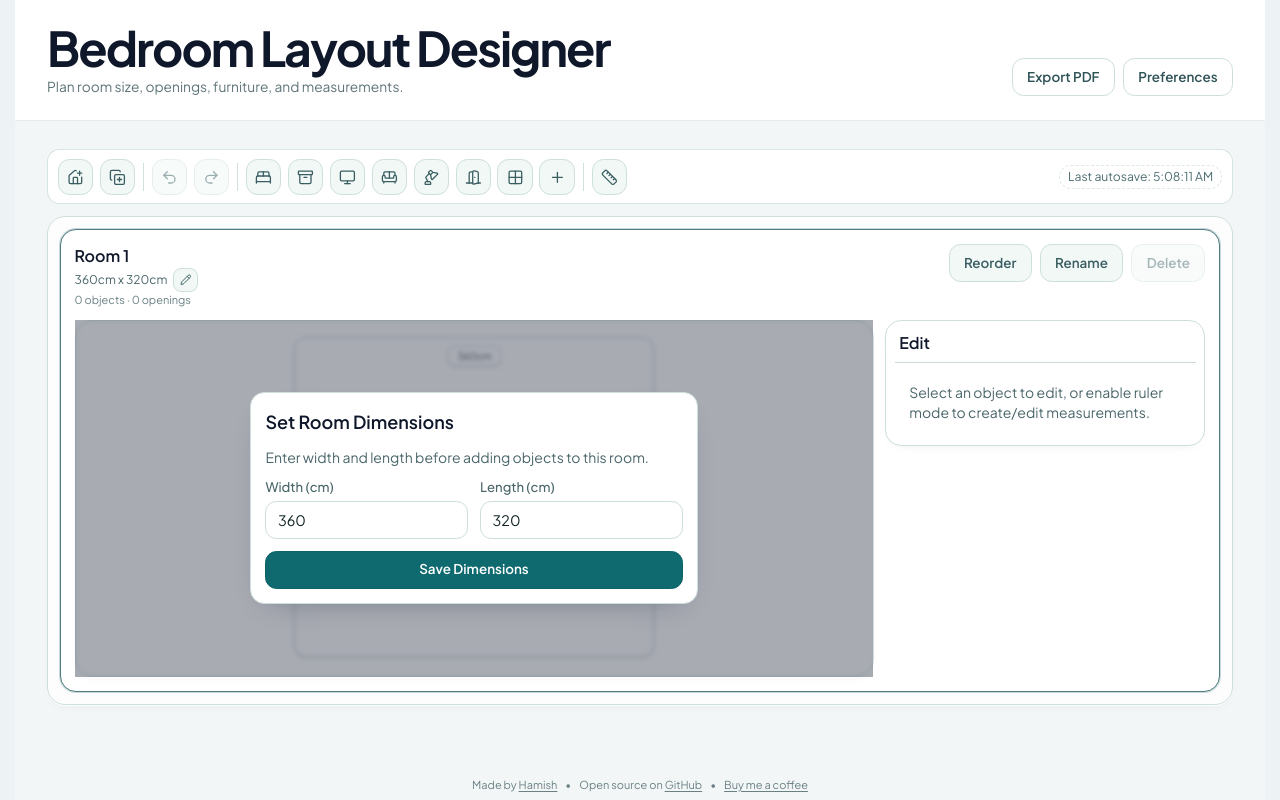
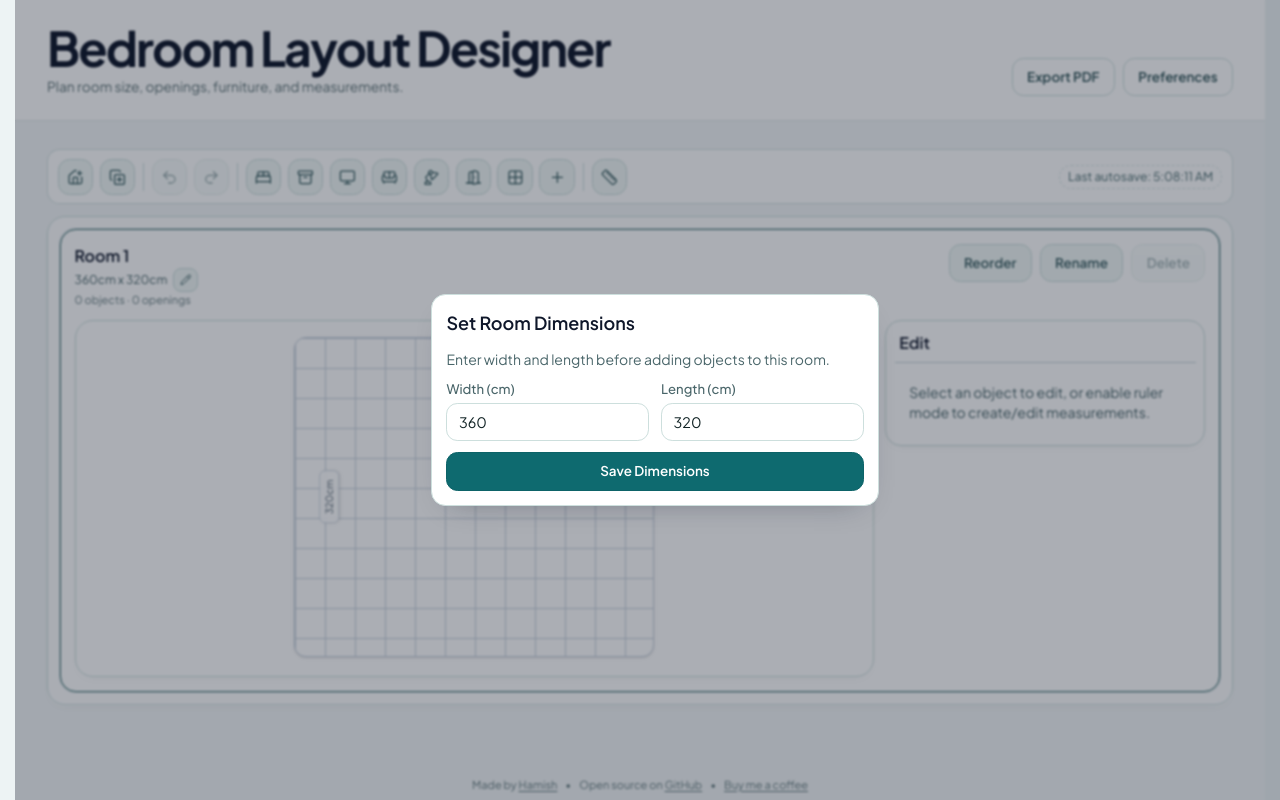
Before and after one commit to Slaymish/BedroomLayoutDesigner, a React (Vite) app: page / in a window 1280 px wide. Built offline with nearby package versions, Linux system fonts and the light colour scheme.

Commit message:
feat: Enhance grid spacing functionality in PreferencesPanel with input handling and validation

```diff
--- a/src/App.css
+++ b/src/App.css
@@ -460,7 +460,7 @@
 }
 
 .room-canvas-surface {
-  background: var(--canvas-bg);
+  background-color: var(--canvas-bg);
   border: 1px solid var(--canvas-ring);
 }
 
--- a/src/App.tsx
+++ b/src/App.tsx
@@ -177,6 +177,13 @@ function App() {
   );
   const canEditActiveRoom = !!activeRoom && !activeRoomNeedsDimensions;
   const canAddObjectsToActiveRoom = canEditActiveRoom;
+  const activeRoomDimensionDraft = useMemo(() => {
+    if (!activeRoom) return null;
+    const decimals = activeUnit === 'm' || activeUnit === 'ft' ? 2 : 1;
+    const defaultWidth = Number(fromBaseCm(activeRoom.roomWidthCm, activeUnit).toFixed(decimals)).toString();
+    const defaultHeight = Number(fromBaseCm(activeRoom.roomHeightCm, activeUnit).toFixed(decimals)).toString();
+    return dimensionDraftByRoom[activeRoom.id] ?? { width: defaultWidth, height: defaultHeight };
+  }, [activeRoom, activeUnit, dimensionDraftByRoom]);
   const resolvedTheme = useMemo<'light' | 'dark'>(() => {
     if (workspace.preferences.themeMode === 'light' || workspace.preferences.themeMode === 'dark') {
       return workspace.preferences.themeMode;
@@ -855,12 +862,22 @@ function App() {
     setDimensionDraftByRoom((previous) => ({
       ...previous,
       [roomId]: {
-        width: previous[roomId]?.width ?? '',
-        height: previous[roomId]?.height ?? '',
+        width: previous[roomId]?.width ?? (() => {
+          const room = workspaceRef.current.rooms.find((candidate) => candidate.id === roomId);
+          if (!room) return '';
+          const decimals = activeUnit === 'm' || activeUnit === 'ft' ? 2 : 1;
+          return Number(fromBaseCm(room.roomWidthCm, activeUnit).toFixed(decimals)).toString();
+        })(),
+        height: previous[roomId]?.height ?? (() => {
+          const room = workspaceRef.current.rooms.find((candidate) => candidate.id === roomId);
+          if (!room) return '';
+          const decimals = activeUnit === 'm' || activeUnit === 'ft' ? 2 : 1;
+          return Number(fromBaseCm(room.roomHeightCm, activeUnit).toFixed(decimals)).toString();
+        })(),
         [field]: value,
       },
     }));
-  }, []);
+  }, [activeUnit]);
 
   const clearDimensionDraft = useCallback((roomId: string) => {
     setDimensionDraftByRoom((previous) => {
@@ -1262,9 +1279,6 @@ function App() {
       : null;
     const isDimensionsEditorOpen = dimensionEditorRoomId === room.id;
     const roomNeedsDimensions = !room.setup.onboardingComplete || isDimensionsEditorOpen;
-    const defaultWidth = Number(fromBaseCm(room.roomWidthCm, activeUnit).toFixed(activeUnit === 'm' || activeUnit === 'ft' ? 2 : 1)).toString();
-    const defaultHeight = Number(fromBaseCm(room.roomHeightCm, activeUnit).toFixed(activeUnit === 'm' || activeUnit === 'ft' ? 2 : 1)).toString();
-    const dimensionDraft = dimensionDraftByRoom[room.id] ?? { width: defaultWidth, height: defaultHeight };
 
     const canvas = (
       <div className="relative">
@@ -1291,72 +1305,6 @@ function App() {
           onSelectMeasure={(id) => handleRoomMeasureSelection(room.id, id)}
           isExportingPdf={isExportingPdf}
         />
-        {isActive && roomNeedsDimensions && (
-          <div
-            className="dimensions-overlay"
-            onPointerDownCapture={(event) => event.stopPropagation()}
-            onClickCapture={(event) => event.stopPropagation()}
-          >
-            <form
-              className="dimensions-overlay-card"
-              onPointerDownCapture={(event) => event.stopPropagation()}
-              onClickCapture={(event) => event.stopPropagation()}
-              onSubmit={(event) => {
-                event.preventDefault();
-                completeRoomDimensions(room.id, dimensionDraft.width, dimensionDraft.height);
-              }}
-              onKeyDown={(event) => {
-                if (event.key === 'Escape') {
-                  event.preventDefault();
-                  cancelRoomDimensionEditor(room.id);
-                }
-              }}
-            >
-              <h4 className="text-lg font-semibold theme-text-heading">Set Room Dimensions</h4>
-              <p className="text-sm theme-text-muted">
-                Enter width and length before adding objects to this room.
-              </p>
-              <div className="grid grid-cols-1 gap-3 sm:grid-cols-2">
-                <div className="ui-field">
-                  <label className="ui-label">Width ({activeUnit})</label>
-                  <input
-                    className="ui-input"
-                    type="number"
-                    min={0.1}
-                    step={0.1}
-                    value={dimensionDraft.width}
-                    onChange={(event) => setDimensionDraftValue(room.id, 'width', event.target.value)}
-                  />
-                </div>
-                <div className="ui-field">
-                  <label className="ui-label">Length ({activeUnit})</label>
-                  <input
-                    className="ui-input"
-                    type="number"
-                    min={0.1}
-                    step={0.1}
-                    value={dimensionDraft.height}
-                    onChange={(event) => setDimensionDraftValue(room.id, 'height', event.target.value)}
-                  />
-                </div>
-              </div>
-              <div className="flex gap-2">
-                <button className="ui-btn ui-btn-primary w-full" type="submit">
-                  Save Dimensions
-                </button>
-                {room.setup.onboardingComplete && isDimensionsEditorOpen && (
-                  <button
-                    className="ui-btn ui-btn-ghost"
-                    type="button"
-                    onClick={() => cancelRoomDimensionEditor(room.id)}
-                  >
-                    Cancel
-                  </button>
-                )}
-              </div>
-            </form>
-          </div>
-        )}
       </div>
     );
 
@@ -1444,7 +1392,6 @@ function App() {
     handleLayoutInteractionStart,
     handleLayoutTelemetry,
     completeRoomDimensions,
-    dimensionDraftByRoom,
     handleRoomItemSelection,
     handleRoomItemsChange,
     handleRoomMeasureSelection,
@@ -1757,6 +1704,67 @@ function App() {
           </section>
         </div>
 
+        {activeRoom && activeRoomNeedsDimensions && activeRoomDimensionDraft && (
+          <div className="fixed inset-0 z-20 flex items-center justify-center p-4 modal-backdrop">
+            <form
+              className="dimensions-overlay-card"
+              onSubmit={(event) => {
+                event.preventDefault();
+                completeRoomDimensions(activeRoom.id, activeRoomDimensionDraft.width, activeRoomDimensionDraft.height);
+              }}
+              onKeyDown={(event) => {
+                if (event.key === 'Escape') {
+                  event.preventDefault();
+                  cancelRoomDimensionEditor(activeRoom.id);
+                }
+              }}
+            >
+              <h4 className="text-lg font-semibold theme-text-heading">Set Room Dimensions</h4>
+              <p className="text-sm theme-text-muted">
+                Enter width and length before adding objects to this room.
+              </p>
+              <div className="grid grid-cols-1 gap-3 sm:grid-cols-2">
+                <div className="ui-field">
+                  <label className="ui-label">Width ({activeUnit})</label>
+                  <input
+                    className="ui-input"
+                    type="number"
+                    min={0.1}
+                    step={0.1}
+                    value={activeRoomDimensionDraft.width}
+                    onChange={(event) => setDimensionDraftValue(activeRoom.id, 'width', event.target.value)}
+                  />
+                </div>
+                <div className="ui-field">
+                  <label className="ui-label">Length ({activeUnit})</label>
+                  <input
+                    className="ui-input"
+                    type="number"
+                    min={0.1}
+                    step={0.1}
+                    value={activeRoomDimensionDraft.height}
+                    onChange={(event) => setDimensionDraftValue(activeRoom.id, 'height', event.target.value)}
+                  />
+                </div>
+              </div>
+              <div className="flex gap-2">
+                <button className="ui-btn ui-btn-primary w-full" type="submit">
+                  Save Dimensions
+                </button>
+                {activeRoom.setup.onboardingComplete && dimensionEditorRoomId === activeRoom.id && (
+                  <button
+                    className="ui-btn ui-btn-ghost"
+                    type="button"
+                    onClick={() => cancelRoomDimensionEditor(activeRoom.id)}
+                  >
+                    Cancel
+                  </button>
+                )}
+              </div>
+            </form>
+          </div>
+        )}
+
         {preferencesPanelOpen && (
           <div className="fixed inset-0 z-30 flex items-center justify-center p-4 modal-backdrop">
             <div className="modal-shell p-5 w-full max-w-md">
--- a/src/components/PreferencesPanel.tsx
+++ b/src/components/PreferencesPanel.tsx
@@ -1,6 +1,6 @@
 import type { Preferences } from "../types";
 import { fromBaseCm, toBaseCm } from "../utils/units";
-import type { ChangeEvent } from "react";
+import { useEffect, useState, type ChangeEvent, type KeyboardEvent as ReactKeyboardEvent } from "react";
 
 interface PreferencesPanelProps {
     onChange: (prefs: Preferences) => void;
@@ -22,10 +22,42 @@ export default function PreferencesPanel({
     autosaveStatusLabel,
 }: PreferencesPanelProps) {
     const activeUnit = preferences.unit || 'cm';
+    const [gridSpacingDraft, setGridSpacingDraft] = useState(() => preferences.gridSpacing.toString());
 
-    const handleGridSpacingChange = (e: ChangeEvent<HTMLInputElement>) => {
-        const newSpacing = Math.max(0.1, parseFloat(e.target.value) || 0.1);
+    useEffect(() => {
+        setGridSpacingDraft(preferences.gridSpacing.toString());
+    }, [preferences.gridSpacing, activeUnit]);
+
+    const commitGridSpacing = (rawValue?: string) => {
+        const normalized = (rawValue ?? gridSpacingDraft).trim();
+        if (!normalized) {
+            setGridSpacingDraft(preferences.gridSpacing.toString());
+            return;
+        }
+
+        const parsed = Number(normalized);
+        if (!Number.isFinite(parsed) || parsed <= 0) {
+            setGridSpacingDraft(preferences.gridSpacing.toString());
+            return;
+        }
+
+        const newSpacing = Math.max(0.1, parsed);
         onChange({ ...preferences, gridSpacing: newSpacing });
+        setGridSpacingDraft(newSpacing.toString());
+    };
+
+    const handleGridSpacingKeyDown = (event: ReactKeyboardEvent<HTMLInputElement>) => {
+        if (event.key === 'Enter') {
+            event.preventDefault();
+            commitGridSpacing(event.currentTarget.value);
+            event.currentTarget.blur();
+            return;
+        }
+        if (event.key === 'Escape') {
+            event.preventDefault();
+            setGridSpacingDraft(preferences.gridSpacing.toString());
+            event.currentTarget.blur();
+        }
     };
 
     const handleGridColorChange = (e: ChangeEvent<HTMLInputElement>) => {
@@ -48,8 +80,10 @@ export default function PreferencesPanel({
                     type="number"
                     min={0.1}
                     step={0.1}
-                    value={preferences.gridSpacing}
-                    onChange={handleGridSpacingChange}
+                    value={gridSpacingDraft}
+                    onChange={(event) => setGridSpacingDraft(event.target.value)}
+                    onBlur={(event) => commitGridSpacing(event.target.value)}
+                    onKeyDown={handleGridSpacingKeyDown}
                     className="ui-input"
                 />
             </div>
```
